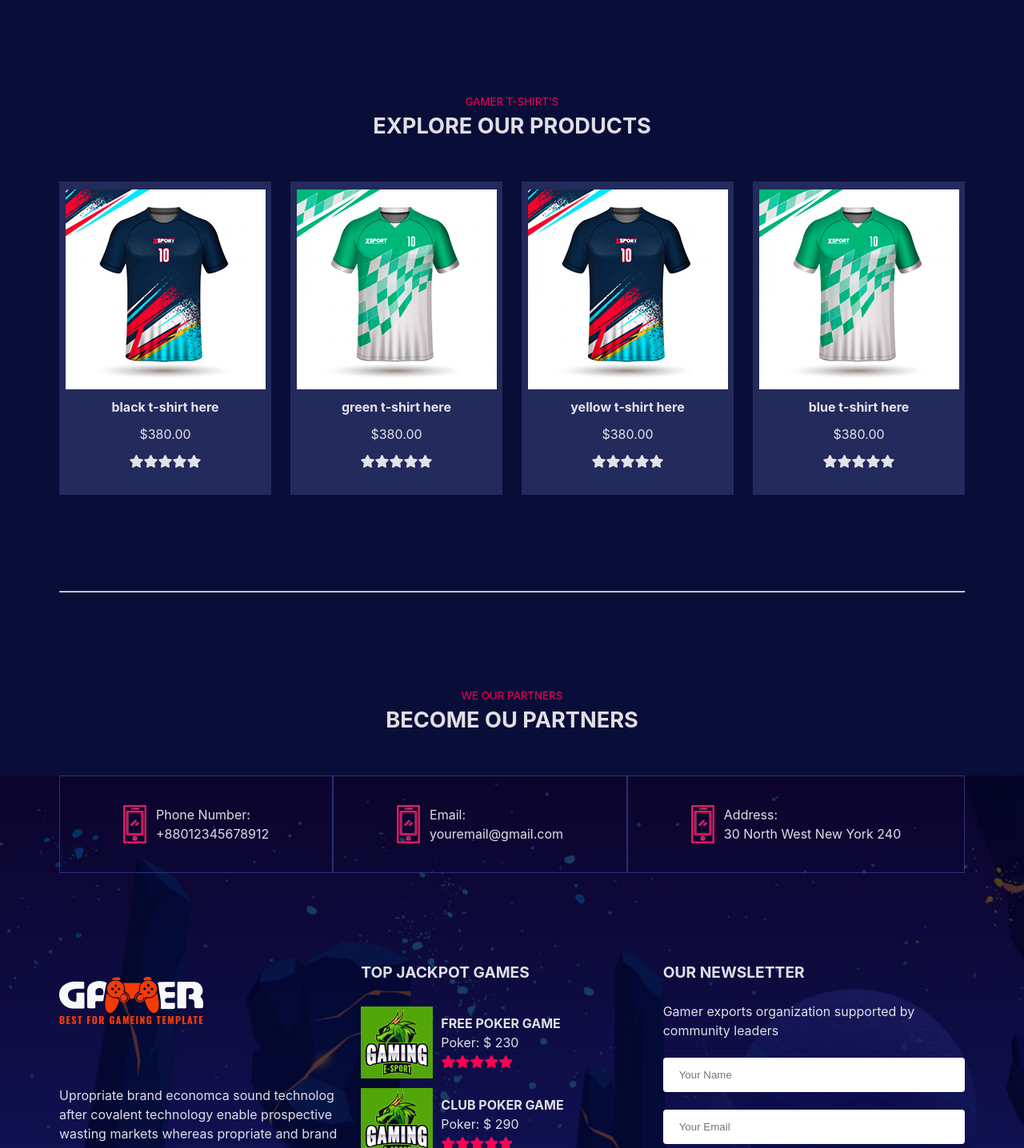
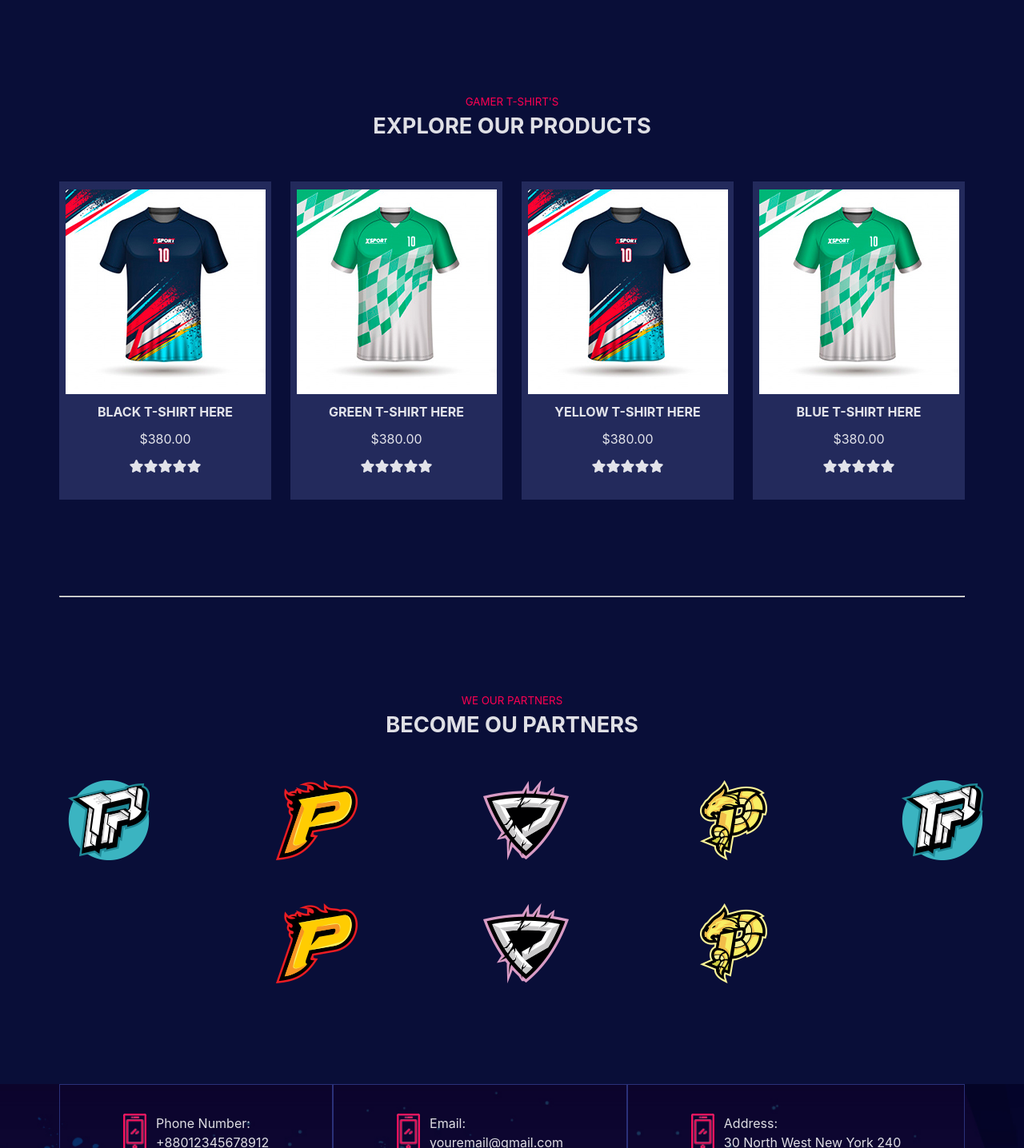
Before and after one commit to AlessioDiMari/online-game, a Vue app: page / in a window 1280 px wide. Shown: the part 3791-5227 px from the top of the page at 80% size. Built offline with nearby package versions, Linux system fonts and the light colour scheme.

Commit message:
AppMainShop fine

```diff
--- a/src/components/AppMainShop.vue
+++ b/src/components/AppMainShop.vue
@@ -26,7 +26,28 @@ export default{
 
             partners:[
                 {
-
+                    partner_image: '../../public/imgs/01 (2).png'
+                },
+                {
+                    partner_image: '../../public/imgs/05.png'
+                },
+                {
+                    partner_image: '../../public/imgs/06.png'
+                },
+                {
+                    partner_image: '../../public/imgs/08.png'
+                },
+                {
+                    partner_image: '../../public/imgs/01 (2).png'
+                },
+                {
+                    partner_image: '../../public/imgs/05.png'
+                },
+                {
+                    partner_image: '../../public/imgs/06.png'
+                },
+                {
+                    partner_image: '../../public/imgs/08.png'
                 },
             ]
         }
@@ -47,7 +68,9 @@ export default{
                 </div>
                 <div class="products">
                     <div v-for="product in products" class="product">
-                        <img :src="product.image" alt="">
+                        <div class="img-wrapper">
+                            <img :src="product.image" alt="">
+                        </div>
                         <strong>{{ product.prod_color }} t-shirt here</strong>
                         <div class="prize">
                             $380.00
@@ -63,12 +86,17 @@ export default{
                 </div>
             </section>
             <hr>
-            <section>
+            <section class="bottom">
                 <div class="titles">
                     <small>we our partners</small>
                     <h3>
                         become ou partners
                     </h3>
+                </div>
+                <div class="partners">
+                    <div v-for="partner in partners" class="partner">
+                        <img :src="partner.partner_image" alt="">
+                    </div>
                 </div>
             </section>
         </div>
@@ -120,8 +148,27 @@ export default{
             padding: 10px;
             background-color: $secondary;
 
+            .img-wrapper{
+                overflow: hidden;
+                background-color: white;
+            }
+
+            strong{
+                text-transform: uppercase;
+            }
+
             .vote{
                 margin-bottom: 20px;
+            }
+
+            &:hover{
+                cursor: pointer;
+                background-color: $primary;
+
+                img{
+                    transform: rotate(10deg);
+                    scale: 1.2;
+                }
             }
         }
     }
@@ -130,6 +177,25 @@ export default{
         margin: 120px 0;
     }
 
+    .bottom{
+        margin-bottom: 120px;
+
+
+        .partners{
+            display: flex;
+            justify-content: center;
+            align-items: center;
+            row-gap: 48px;
+            column-gap: 170px;
+            flex-wrap: wrap;
+
+            .partner{
+                width: calc(100% / 5 - 170px / 5 * 4);
+            }
+        }
+    }
+
+
 }
 
 </style>
```
